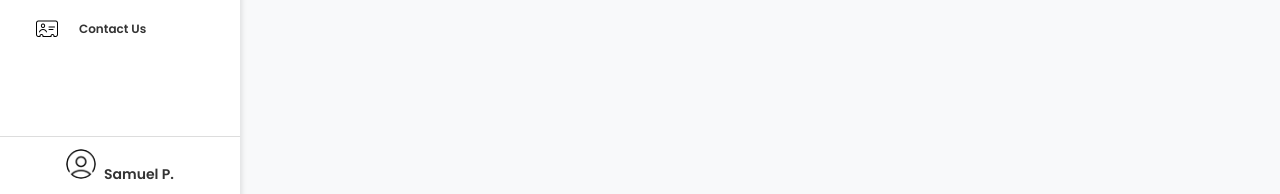
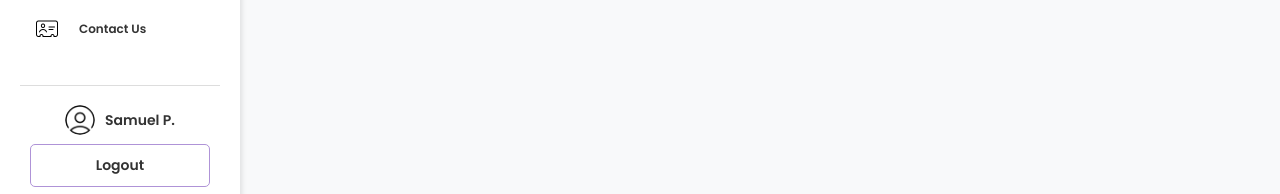
Before and after one commit to spowers0409/BudgetGuardian, a React (Create React App) app: page /goals in a window 1280 px wide. Shown: the part 603-797 px from the top of the page. Built offline with nearby package versions, Linux system fonts and the light colour scheme; no server answers.

Commit message:
Added logout button route to login

```diff
--- a/src/components/Sidebar.css
+++ b/src/components/Sidebar.css
@@ -2,7 +2,7 @@
   position: fixed;
   left: 0;
   top: 0;
-  height: 100vh;
+  height: 100vh; /* Full viewport height */
   width: 200px;
   background-color: #FFFFFF;
   display: flex;
@@ -11,6 +11,7 @@
   padding: 20px;
   box-shadow: 2px 0 5px rgba(0, 0, 0, 0.1);
   z-index: 1000;
+  overflow: hidden;
 }
 
 /* Sidebar Content Wrapper */
@@ -27,12 +28,6 @@
   gap: 10px;
   padding-bottom: 15px;
 }
-
-/* .sidebar-logo-img {
-  width: 45px;
-  height: 45px;
-  border-radius: 50%;
-} */
 
 .no-invert-logo {
   width: 45px;
@@ -86,15 +81,13 @@ nav ul li a:hover {
 .sidebar-user {
   font-weight: bold;
   text-align: center;
-  padding: 12px 0;
-  border-top: 1px solid #ddd;
-  margin-top: auto;
+  padding: 4px 0;
   color: #333;
   font-size: 14px;
-  position: absolute;
-  bottom: 40px;
-  left: 0;
-  width: 100%;
+  display: flex;
+  align-items: center;
+  gap: 10px;
+  justify-content: center;
 }
 
 #sidebar hr {
@@ -122,5 +115,34 @@ nav ul li a:hover {
   width: 30px;
   height: 30px;
   border-radius: 50%;
-  margin-right: 8px;
+  margin-bottom: 0px;
 }
+
+.sidebar-bottom {
+  margin-top: auto;
+  display: flex;
+  flex-direction: column;
+  align-items: center;
+  width: 100%;
+  padding-bottom: 25px;
+}
+
+.logout-button {
+  width: 90%;
+  background: none;
+  border: 1px solid #af93d7;
+  border-radius: 5px;
+  color: #333;
+  font-size: 14px;
+  font-weight: bold;
+  font-family: 'Poppins', sans-serif;
+  cursor: pointer;
+  padding: 10px;
+  text-align: center;
+  margin: 5px 0;
+  transition: background 0.3s ease-in-out;
+}
+
+.logout-button:hover {
+  background-color: rgba(175, 147, 215, 0.1);
+}
--- a/src/components/Sidebar.js
+++ b/src/components/Sidebar.js
@@ -1,16 +1,25 @@
 import React from "react";
-import { Link, useLocation } from "react-router-dom";
+import { Link, useLocation, useNavigate } from "react-router-dom";
 // import { Link, useLocation } from "react-router-dom";
 import "./Sidebar.css";
 
 function Sidebar() {
   const location = useLocation();
+  const navigate = useNavigate();
 
   const icons = {
     goals: {
     default: "/icons/goals.png",
     active: "/icons/goals_purple.png",
     },
+  };
+
+  const handleLogout = () => {
+    console.log("Logging out..");
+
+    localStorage.removeItem("token");
+
+    navigate("/login");
   };
 
   return (
@@ -67,10 +76,15 @@ function Sidebar() {
         </ul>
       </nav>
 
-      <hr className="section-divider" />
-      <div className="sidebar-user">
-        <img src="/icons/profile.png" alt="User" className="sidebar-user-icon" />
-        <span>Samuel P.</span>
+      <div className="sidebar-bottom">
+        <hr className="section-divider" />
+        <div className="sidebar-user">
+          <img src="/icons/profile.png" alt="User" className="sidebar-user-icon" />
+          <span>Samuel P.</span>
+        </div>
+        <button className="logout-button" onClick={handleLogout}>
+          Logout
+        </button>
       </div>
     </div>
   );
```
